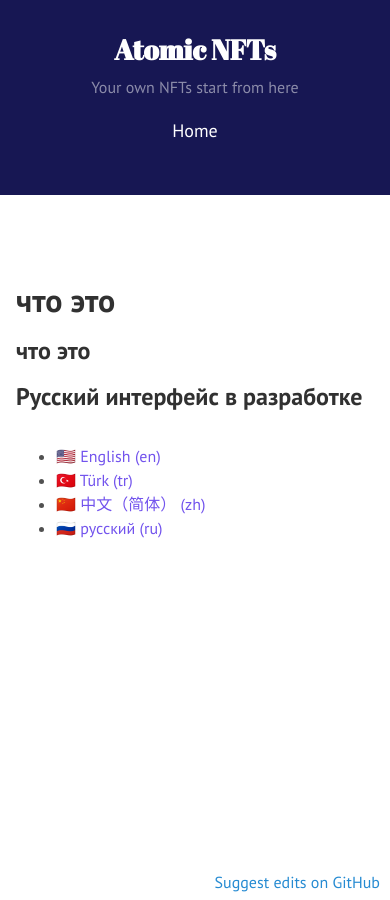
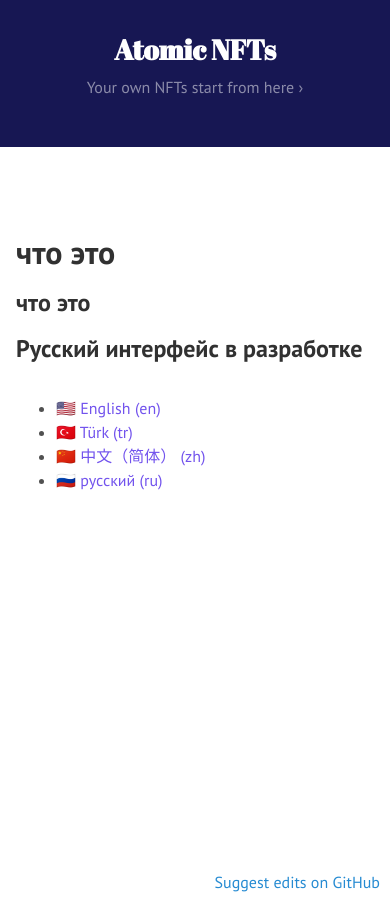
Before and after one commit to atomic-nfts/site, a Jekyll site: the page built from ru/index.md, in a window 390 px wide. Built offline with Jekyll 4.4.1, drawn with Linux system fonts in a browser that asks for light colours; nearby versions of some CDN libraries.

Commit message:
update mobile side bar

```diff
--- a/_includes/sidebar.html
+++ b/_includes/sidebar.html
@@ -1,15 +1,14 @@
 <div class="sidebar">
   <div class="container sidebar-sticky">
-    <div class="sidebar-about">
+    <div class="sidebar-about" id="head-nav">
       <h1>
-        <a class="site-title" href="/">
           {{ site.title }}
-        </a>
       </h1>
-      <p class="lead">{{ site.description }}</p>
+      <p class="lead">{{ site.description }}<span class="show">  ›</span></p>
+
     </div>
 
-    <nav class="sidebar-nav">
+    <nav class="sidebar-nav hidden" id="list-nav">
       <a class="sidebar-nav-item{% if page.url == site.baseurl %} active{% endif %}" href="/{{ page.lang }}">Home</a>
 
       {% assign pages_list = site.pages | where:"lang", page.lang | sort: 'navnum' %}
--- a/_layouts/default.html
+++ b/_layouts/default.html
@@ -3,7 +3,7 @@
 
   {% include head.html %}
 
-  <body class="theme-base-0k">
+  <body class="theme-base-0k" onload="codeaddress()">
 
     <!-- Google Tag Manager (noscript) -->
 <noscript><iframe src="https://www.googletagmanager.com/ns.html?id=GTM-M3LCT9F"
--- a/assets/js/atomicnft.js
+++ b/assets/js/atomicnft.js
@@ -1,5 +1,12 @@
-console.log('hi there')
+console.log('Welcome to Atomic NFTs!')
 
-if(document.getElementById("nav-head").classList.contains("active")){
-    document.getElementById("child-list").style.display = "none";
-    }
+function codeaddress() {
+    document.getElementsByClassName('sidebar-about')[0].addEventListener('click', function () {
+        if ( document.getElementsByClassName('sidebar-nav')[0] && document.getElementsByClassName('sidebar-nav')[0].className && !document.getElementsByClassName('sidebar-nav')[0].className.includes('hidden') ) {
+            document.getElementsByClassName('sidebar-nav')[0].className += " hidden"
+           } else {
+            document.getElementsByClassName('sidebar-nav')[0].className = document.getElementsByClassName('sidebar-nav')[0].className.split('hidden').join('');
+           }
+
+      })
+}
--- a/public/css/hyde.css
+++ b/public/css/hyde.css
@@ -56,6 +56,11 @@
   color: rgba(255, 255, 255, 0.5);
   background-color: #202020;
 }
+@media (max-width: 48em) {
+  .hidden {
+    display: none;
+  }
+}
 @media (min-width: 48em) {
   .sidebar {
     position: fixed;
@@ -67,6 +72,9 @@
     overflow-y: scroll;
   }
   .sidebar::-webkit-scrollbar {
+    display: none;
+  }
+  .show {
     display: none;
   }
 }
```
